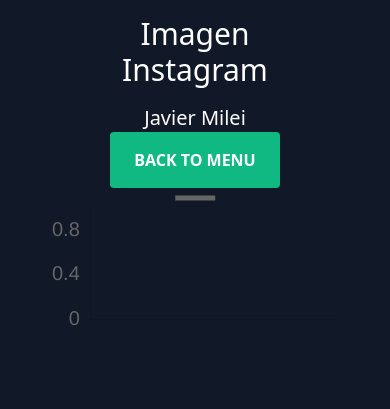
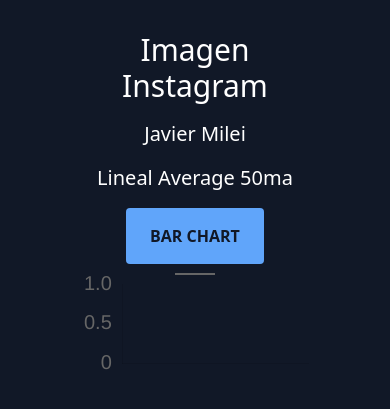
Before and after one commit to carrosio/website, a Flask app: template templates/line.html in a window 390 px wide. Shown: the top 409 px of the page. Run offline with Flask 3, Linux system fonts and the light colour scheme; the template is opened without the code that fills it: most values are stand-ins (such as "Sample title", 1, 10 or a date in 2020); some libraries are stand-ins or nearby versions.

Commit message:
html delete main

```diff
--- a/templates/line.html
+++ b/templates/line.html
@@ -13,11 +13,12 @@
 </head>
 
 <body class="bg-gray-900 text-white">
-    <div class="w-3/4 text-center mx-auto">
-        <h1 class="text-3xl p-4">Imagen Instagram</h1>
-        <p class="text-xl">Javier Milei</p>
-        <a href="/" class="bg-green-500 hover:bg-green-700 text-white font-bold py-4 px-6 md:py-6 md:px-10 rounded inline-block transform transition-transform hover:scale-105">
-            BACK TO MENU
+    <div class="w-2/3 text-center p-4  mx-auto">
+        <h1 class=" text-3xl p-4">Imagen Instagram</h1>
+        <p class="text-xl pt-0 p-4">Javier Milei</p>
+        <p class="text-xl pt-0 p-4">Lineal Average 50ma</p>
+        <a href="/bar" class="bg-blue-400 p-4 text-gray-900 hover:bg-gray-700 text-white font-bold py-4 px-6 md:py-6 md:px-10 rounded inline-block transform transition-transform hover:scale-100">
+        BAR CHART
         </a>
         <canvas id="chart_bar"></canvas>
     </div>
@@ -48,7 +49,7 @@
                         label: false,
                         data: values,
                         borderColor: borderColors,
-                        borderWidth: 5, // Set the desired width of the line
+                        borderWidth: 2, // Set the desired width of the line
                         fill: false // Do not fill the area under the line
                     }]
                 },
```
Also changed, not shown: templates/bar.html (+6 -8 lines).
